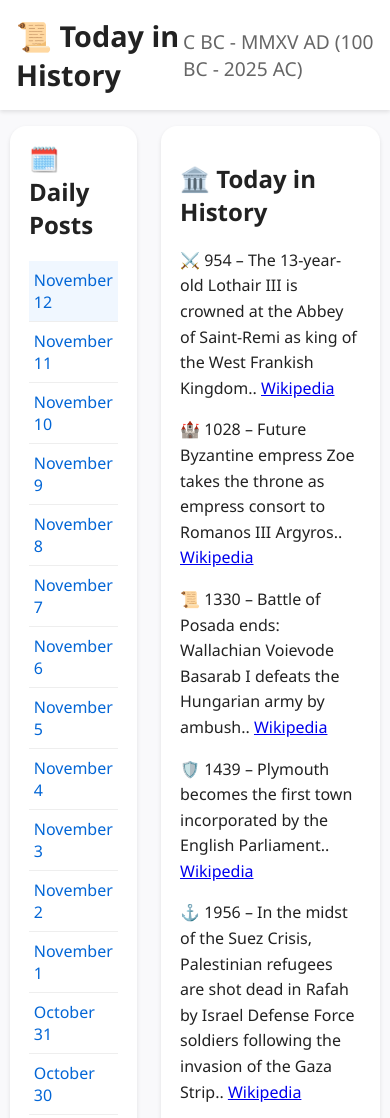
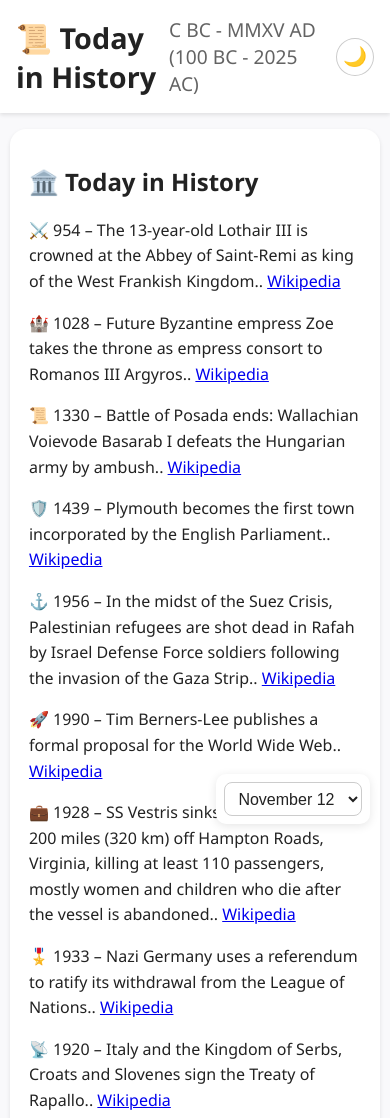
Before and after one commit to ANM-Digital/today-in-history-blogger-sh, a website: page index.html in a window 390 px wide. Shown: the top 1118 px of the page. Drawn offline with nearby package versions, Linux system fonts and the light colour scheme.

Commit message:
Update index.html

```diff
--- a/index.html
+++ b/index.html
@@ -5,22 +5,38 @@
   <meta name="viewport" content="width=device-width, initial-scale=1.0" />
   <title>📜 Today in History</title>
 
-  <!-- Base path for GitHub Pages (subfolder safe) -->
   <base href="/today-in-history-blogger-sh/">
-
-  <!-- Markdown renderer -->
   <script src="https://cdn.jsdelivr.net/npm/marked/marked.min.js"></script>
 
   <style>
+    :root {
+      --bg: #f9f9fb;
+      --text: #222;
+      --card: #fff;
+      --shadow: rgba(0, 0, 0, 0.1);
+      --link: #0366d6;
+      --hover: #f0f7ff;
+    }
+
+    body.dark {
+      --bg: #121212;
+      --text: #ddd;
+      --card: #1e1e1e;
+      --shadow: rgba(255, 255, 255, 0.1);
+      --link: #66aaff;
+      --hover: #1f2937;
+    }
+
     body {
       font-family: "Segoe UI", system-ui, sans-serif;
-      background: #f9f9fb;
-      color: #222;
+      background: var(--bg);
+      color: var(--text);
       margin: 0;
+      transition: background 0.3s, color 0.3s;
     }
     header {
-      background: #fff;
-      box-shadow: 0 2px 4px rgba(0,0,0,0.1);
+      background: var(--card);
+      box-shadow: 0 2px 4px var(--shadow);
       padding: 1rem;
       display: flex;
       justify-content: space-between;
@@ -35,8 +51,28 @@
     }
     header .secondary-title {
       font-size: 1.2rem;
-      color: #666;
+      color: var(--text);
+      opacity: 0.7;
     }
+
+    /* 🌙 Toggle button */
+    .theme-toggle {
+      background: var(--card);
+      border: 1px solid #ccc;
+      border-radius: 50%;
+      width: 38px;
+      height: 38px;
+      display: flex;
+      align-items: center;
+      justify-content: center;
+      font-size: 1.2rem;
+      cursor: pointer;
+      transition: background 0.3s;
+    }
+    .theme-toggle:hover {
+      background: var(--hover);
+    }
+
     main {
       display: grid;
       grid-template-columns: 1fr 2fr;
@@ -46,10 +82,11 @@
       width: 95%;
     }
     .sidebar, .content {
-      background: #fff;
+      background: var(--card);
       border-radius: 1rem;
-      box-shadow: 0 2px 4px rgba(0,0,0,0.1);
+      box-shadow: 0 2px 4px var(--shadow);
       padding: 1rem 1.2rem;
+      transition: background 0.3s, color 0.3s;
     }
     .sidebar h2 {
       margin-top: 0;
@@ -61,28 +98,63 @@
     }
     .sidebar li {
       padding: 0.5rem 0.3rem;
-      border-bottom: 1px solid #eee;
+      border-bottom: 1px solid #3333;
       cursor: pointer;
-      color: #0366d6;
+      color: var(--link);
       transition: 0.2s;
     }
     .sidebar li:hover,
     .sidebar li.active {
-      background: #f0f7ff;
+      background: var(--hover);
     }
     .content h2,
     .content h3 {
-      color: #444;
+      color: var(--text);
     }
     .content p {
       line-height: 1.6;
+    }
+
+    /* 📱 Mobile floating dropdown */
+    #mobileDropdown {
+      display: none;
+    }
+    @media (max-width: 768px) {
+      main {
+        grid-template-columns: 1fr;
+      }
+      .sidebar {
+        display: none;
+      }
+      #mobileDropdown {
+        display: block;
+        position: fixed;
+        bottom: 20px;
+        right: 20px;
+        background: var(--card);
+        box-shadow: 0 2px 10px var(--shadow);
+        border-radius: 10px;
+        padding: 0.5rem;
+        z-index: 20;
+      }
+      #mobileDropdown select {
+        font-size: 1rem;
+        padding: 0.4rem 0.6rem;
+        border-radius: 8px;
+        border: 1px solid #ccc;
+        background: var(--card);
+        color: var(--text);
+      }
     }
   </style>
 </head>
 <body>
   <header>
     <h1 id="mainTitle">📜 Today in History</h1>
-    <div class="secondary-title">C BC - MMXV AD (100 BC - 2025 AC)</div>
+    <div style="display:flex; align-items:center; gap:1rem;">
+      <div class="secondary-title">C BC - MMXV AD (100 BC - 2025 AC)</div>
+      <button class="theme-toggle" id="themeToggle" title="Toggle dark/light mode">🌙</button>
+    </div>
   </header>
 
   <main>
@@ -95,12 +167,37 @@
     </section>
   </main>
 
+  <!-- 📱 Mobile dropdown -->
+  <div id="mobileDropdown">
+    <select id="mobilePostSelect">
+      <option>Loading posts…</option>
+    </select>
+  </div>
+
   <script>
-    // ✅ Relative path for GitHub Pages subdirectory
     const postsFolder = "./scripts/posts";
+
+    // 🌙 Theme toggle setup
+    const body = document.body;
+    const toggleBtn = document.getElementById("themeToggle");
+    const savedTheme = localStorage.getItem("theme");
+
+    if (savedTheme === "dark") {
+      body.classList.add("dark");
+      toggleBtn.textContent = "☀️";
+    }
+
+    toggleBtn.addEventListener("click", () => {
+      body.classList.toggle("dark");
+      const isDark = body.classList.contains("dark");
+      toggleBtn.textContent = isDark ? "☀️" : "🌙";
+      localStorage.setItem("theme", isDark ? "dark" : "light");
+    });
 
     async function loadPosts() {
       const list = document.getElementById("postList");
+      const mobileSelect = document.getElementById("mobilePostSelect");
+
       try {
         const res = await fetch(`${postsFolder}/posts_index.json`);
         if (!res.ok) throw new Error("posts_index.json not found");
@@ -108,38 +205,46 @@
         const files = await res.json();
         if (!Array.isArray(files) || files.length === 0) {
           list.innerHTML = "<li>⚠️ No posts available</li>";
+          mobileSelect.innerHTML = "<option>⚠️ No posts available</option>";
           return;
         }
 
         list.innerHTML = "";
+        mobileSelect.innerHTML = "";
 
         files.forEach((f, i) => {
-          const li = document.createElement("li");
-
-          // Filename expected format: YYYY-MM-DD.md
           const datePart = f.replace(".md", "");
           const d = new Date(datePart);
           const label = isNaN(d)
             ? f
             : `${d.toLocaleDateString("en-US", { month: "long" })} ${d.getDate()}`;
 
+          const li = document.createElement("li");
           li.textContent = label;
           li.onclick = () => {
             document.querySelectorAll(".sidebar li").forEach(li => li.classList.remove("active"));
             li.classList.add("active");
             loadPost(f, label);
           };
-
           if (i === 0) li.classList.add("active");
           list.appendChild(li);
+
+          const opt = document.createElement("option");
+          opt.value = f;
+          opt.textContent = label;
+          mobileSelect.appendChild(opt);
         });
 
-        // Load the newest (first) post by default
         loadPost(files[0], files[0]);
+        mobileSelect.onchange = (e) => {
+          const selectedFile = e.target.value;
+          loadPost(selectedFile, selectedFile);
+        };
 
       } catch (err) {
         console.error("Error loading posts:", err);
         list.innerHTML = "<li>⚠️ Failed to load posts.</li>";
+        mobileSelect.innerHTML = "<option>⚠️ Failed to load posts</option>";
       }
     }
 
@@ -149,8 +254,7 @@
         const res = await fetch(`${postsFolder}/${file}`);
         if (!res.ok) throw new Error(`File not found: ${file}`);
         const md = await res.text();
-        document.getElementById("mainTitle").textContent =
-          `📜 Today in History`;
+        document.getElementById("mainTitle").textContent = `📜 Today in History`;
         content.innerHTML = marked.parse(md);
       } catch (err) {
         console.error("Error loading post:", err);
```
